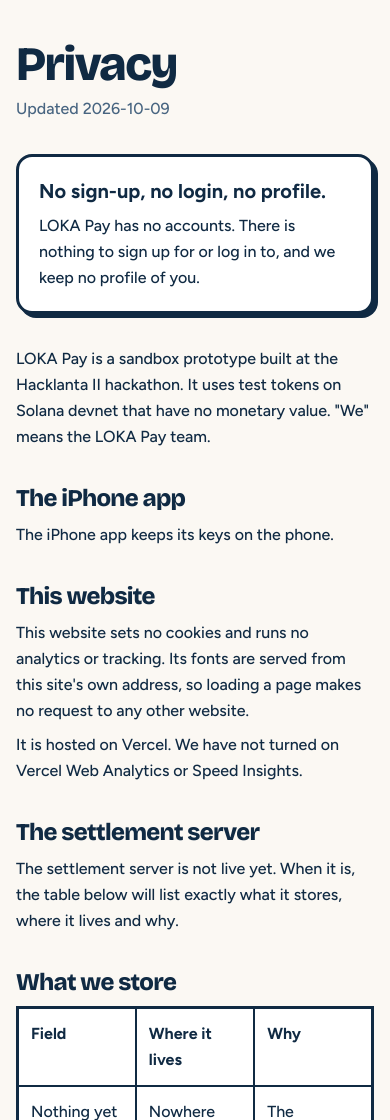
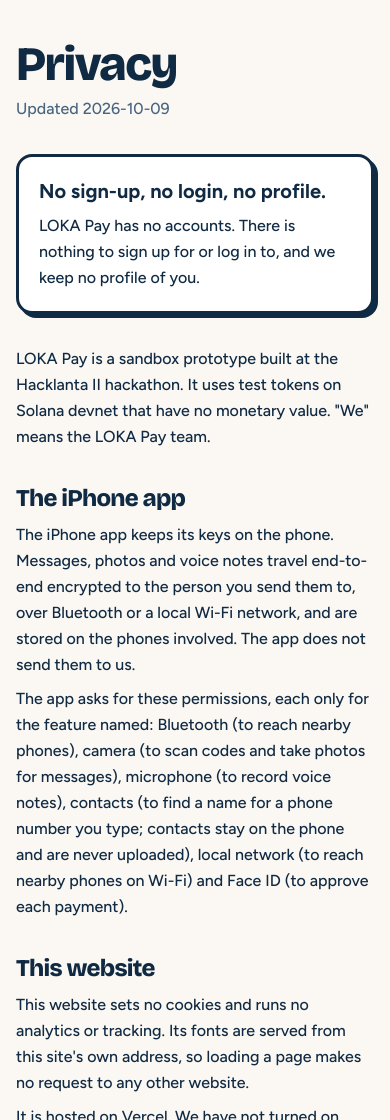
Before and after one commit to StephenSook/loka-pay, a Next.js app in the folder web/: page /privacy in a window 390 px wide. Shown: the top 1120 px of the page. Built offline with nearby package versions, Linux system fonts and the light colour scheme.

Commit message:
feat(web): privacy page covers the app's on-phone data and each permission

```diff
--- a/web/app/privacy/page.tsx
+++ b/web/app/privacy/page.tsx
@@ -45,7 +45,18 @@
       </p>
 
       <Section title="The iPhone app">
-        <p>The iPhone app keeps its keys on the phone.</p>
+        <p>
+          The iPhone app keeps its keys on the phone. Messages, photos and voice notes travel
+          end-to-end encrypted to the person you send them to, over Bluetooth or a local Wi-Fi
+          network, and are stored on the phones involved. The app does not send them to us.
+        </p>
+        <p>
+          The app asks for these permissions, each only for the feature named: Bluetooth (to reach
+          nearby phones), camera (to scan codes and take photos for messages), microphone (to record
+          voice notes), contacts (to find a name for a phone number you type; contacts stay on the
+          phone and are never uploaded), local network (to reach nearby phones on Wi-Fi) and Face ID
+          (to approve each payment).
+        </p>
       </Section>
 
       <Section title="This website">
```
